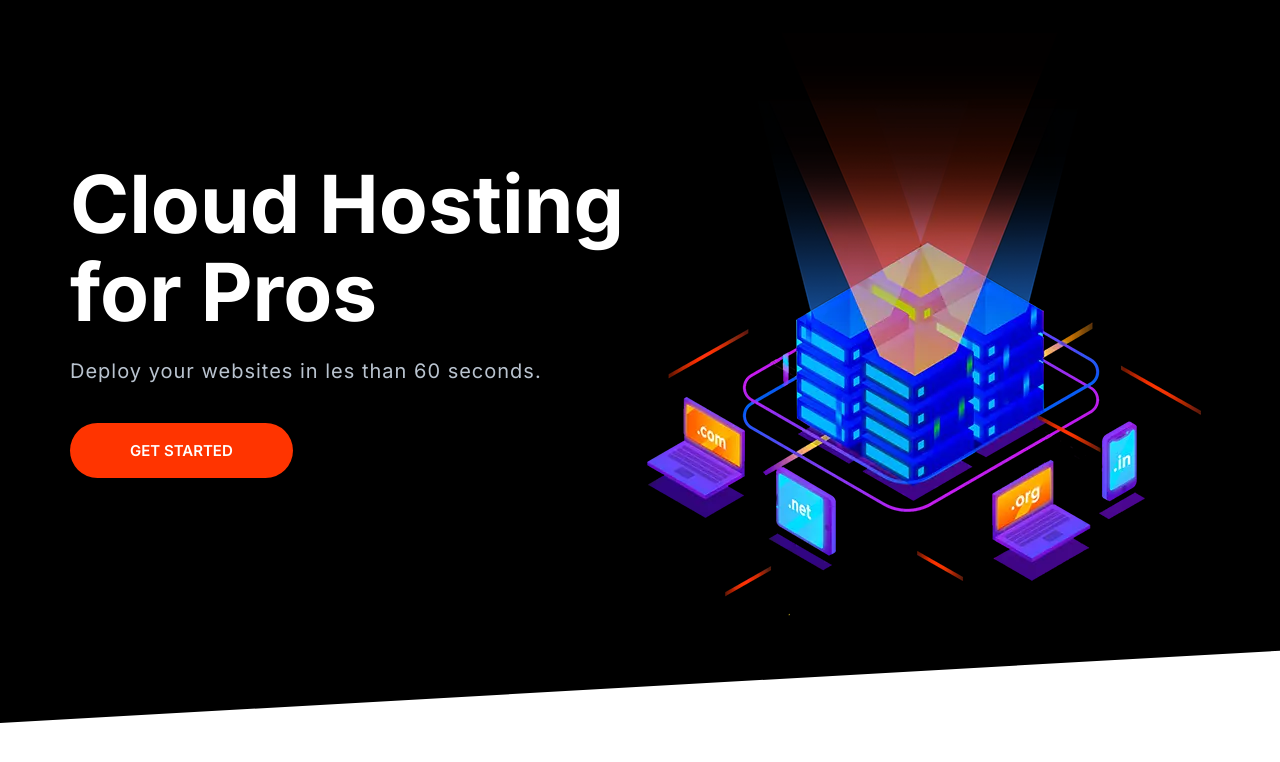
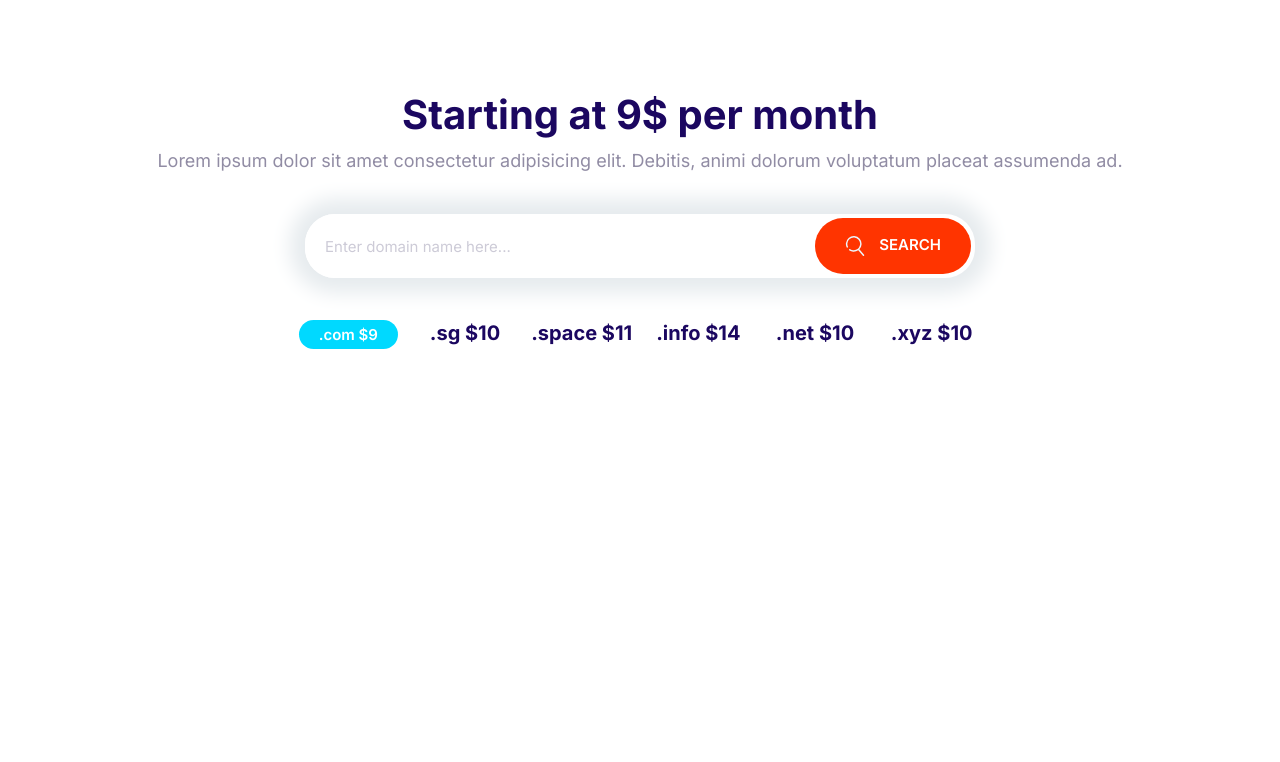
Before and after one commit to JuliaKucmierczyk/moshify-course-project, a plain HTML site: page index.html in a window 1280 px wide. Drawn offline with Linux system fonts and the light colour scheme.

Commit message:
Added a domain block

```diff
--- a/css/styles.css
+++ b/css/styles.css
@@ -203,6 +203,14 @@ a {
   text-transform: uppercase;
   white-space: nowrap;
   margin: 1rem 0;
+  outline: 0;
+}
+
+.btn .icon {
+  width: 2rem;
+  height: 2rem;
+  margin-right: 1rem;
+  vertical-align: middle;
 }
 
 .btn--primary {
@@ -282,7 +290,7 @@ a {
 .input-group .input {
   border: 0;
   flex-grow: 1;
-  padding: 1.5rem 1rem;
+  padding: 1.5rem 2rem;
 }
 
 .input-group .btn {
@@ -698,3 +706,29 @@ a {
     align-self: center;
   }
 }
+
+/* Domain Block */
+
+.block-domain .input-group {
+  box-shadow: 0 0 20px 15px #e6ebee;
+  border: 0;
+  margin: 4rem auto;
+  max-width: 670px;
+}
+
+.block-domain__prices {
+  display: grid;
+  grid-template-columns: repeat(3, 1fr);
+  grid-template-rows: repeat(2, 6rem);
+  font-size: 2rem;
+  font-weight: 700;
+  justify-items: center;
+  max-width: 700px;
+  margin: 0 auto;
+}
+
+@media screen and (min-width: 768px) {
+  .block-domain__prices {
+    grid-template-columns: repeat(6, 1fr);
+  }
+}
--- a/index.html
+++ b/index.html
@@ -13,29 +13,36 @@
     <link rel="stylesheet" href="/css/styles.css" />
   </head>
   <body>
-    <section class="block block--dark block--skewed-left hero">
-      <div class="container grid grid--cols-2">
-        <header class="block__header hero__content">
-          <h1 class="block__heading">Cloud Hosting for Pros</h1>
-          <p class="hero__tagline">
-            Deploy your websites in les than 60 seconds.
-          </p>
-          <a href="" class="btn btn--accent btn--stretched">Get started</a>
-        </header>
-        <picture>
-          <source
-            type="image/webp"
-            srcset="images/banner.webp 1x, images/banner@2x.webp 2x"
-          />
-          <source
-            type="image/png"
-            srcset="images/banner.png 1x, images/banner@2x.png 2x"
-          />
-          <img class="hero__image" src="images/banner.png" alt="" />
-        </picture>
+    <section class="block container block-domain">
+      <header class="block__header">
+        <h2>Starting at 9$ per month</h2>
+        <p>
+          Lorem ipsum dolor sit amet consectetur adipisicing elit. Debitis,
+          animi dolorum voluptatum placeat assumenda ad.
+        </p>
+      </header>
+      <div class="input-group">
+        <input
+          type="text"
+          class="input"
+          placeholder="Enter domain name here..."
+        />
+        <button class="btn btn--accent">
+          <svg class="icon icon--white">
+            <use xlink:href="../images/sprite.svg#search"></use>
+          </svg>
+          Search
+        </button>
       </div>
+      <ul class="list block-domain__prices">
+        <li><span class="badge badge--secondary">.com $9</span></li>
+        <li>.sg $10</li>
+        <li>.space $11</li>
+        <li>.info $14</li>
+        <li>.net $10</li>
+        <li>.xyz $10</li>
+      </ul>
     </section>
-
     <script src="js/main.js"></script>
   </body>
 </html>
```
Also changed, not shown: components/domain-block.html (added, +26 -0 lines), components/hero.html (+11 -1 lines).
